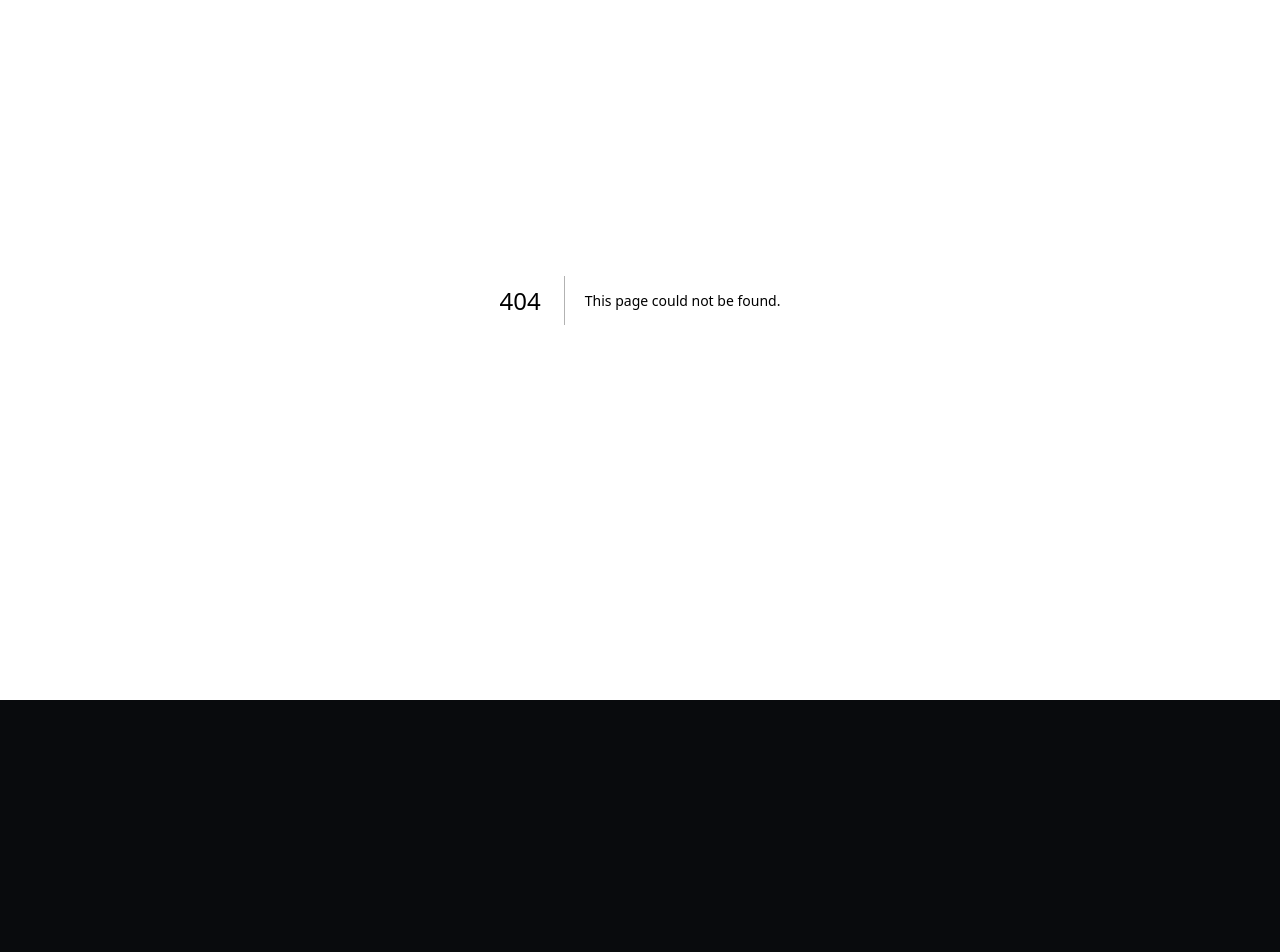
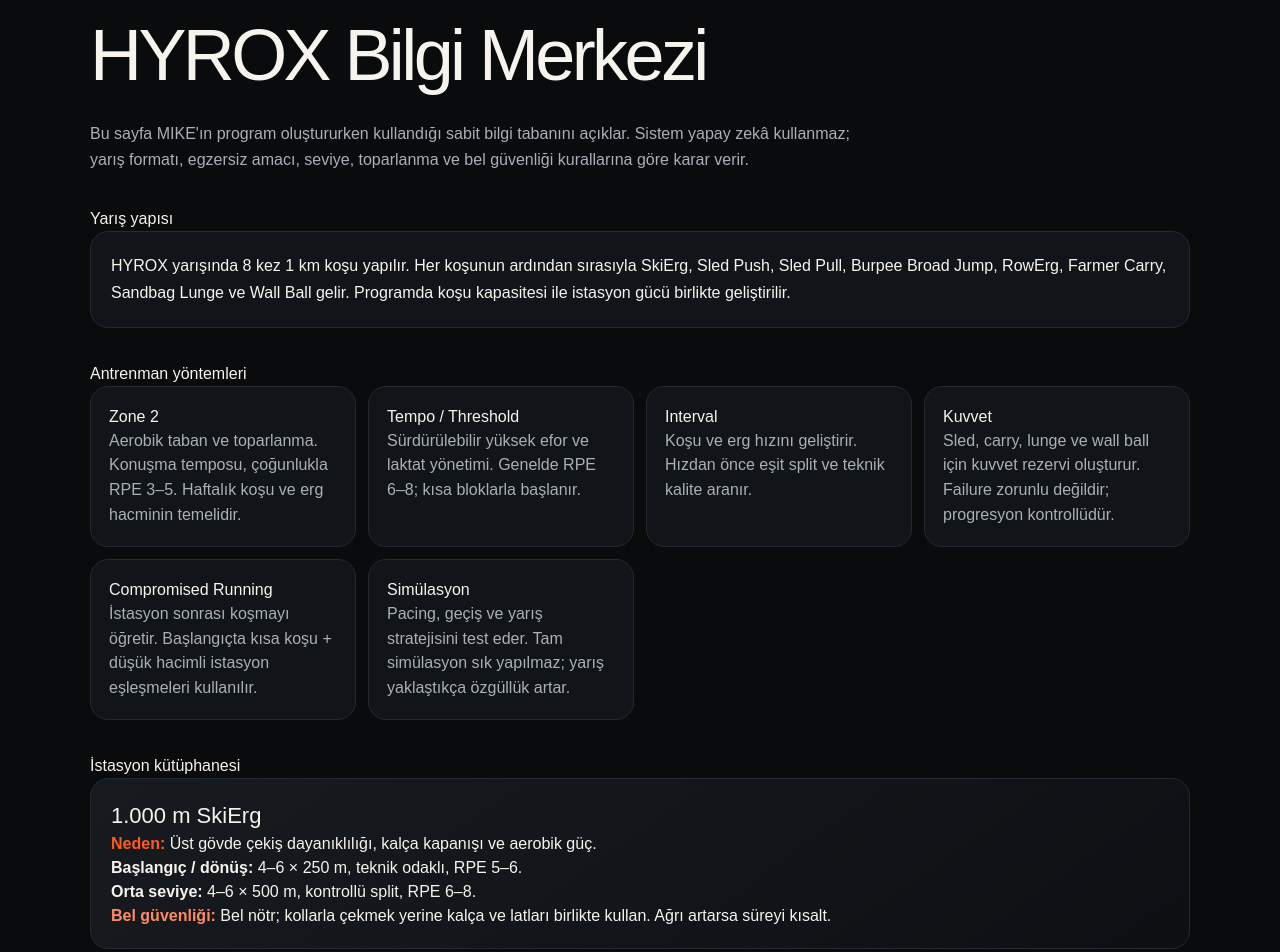
Before and after one commit to furkankesoglu/Mikehyrox, a Next.js app: page /knowledge in a window 1280 px wide. Before the commit this address had no page. Shown: the part 100-1052 px from the top of the page. Before the commit the page ends 800 px from the top, so only its background shows below. Built offline with nearby package versions, Linux system fonts and the light colour scheme.

Commit message:
Add visible HYROX knowledge center page

```diff
--- /dev/null
+++ b/app/knowledge/page.tsx
@@ -0,0 +1,68 @@
+import Link from "next/link";
+
+const stations = [
+  { name: "1.000 m SkiErg", why: "Üst gövde çekiş dayanıklılığı, kalça kapanışı ve aerobik güç.", beginner: "4–6 × 250 m, teknik odaklı, RPE 5–6.", intermediate: "4–6 × 500 m, kontrollü split, RPE 6–8.", back: "Bel nötr; kollarla çekmek yerine kalça ve latları birlikte kullan. Ağrı artarsa süreyi kısalt." },
+  { name: "Sled Push", why: "Yatay kuvvet, quadriceps dayanıklılığı ve yarışa özgü güç.", beginner: "Kısa 10–20 m setler, yarış yükünün yaklaşık %40–60'ı.", intermediate: "4–8 × 20 m; teknik bozulmadan yük veya mesafe artır.", back: "Gövdeyi kilitle, kalçayı aşırı yükseltme. Ağrı 3/10 üzerindeyse yükü azalt." },
+  { name: "Sled Pull", why: "Arka zincir, kavrama ve geriye doğru kuvvet üretimi.", beginner: "4–6 × 10–15 m, kontrollü adım.", intermediate: "4–8 × 20 m, yarışa yakın yükler kademeli.", back: "Belden çekme; ipi gövdeye yakın tut, kısa adımlarla ilerle." },
+  { name: "Burpee Broad Jump", why: "Tam vücut dayanıklılığı, yere iniş-kalkış ekonomisi ve yatay sıçrama.", beginner: "Teknik bloklar: 4–6 × 5 tekrar.", intermediate: "10–20 m tekrarlar; yorgunluk altında ritim.", back: "Kontrollü iniş ve nötr gövde. Bel semptomu varsa step-back burpee veya düşük hacim." },
+  { name: "1.000 m RowErg", why: "Aerobik güç, çekiş dayanıklılığı ve pacing becerisi.", beginner: "4–6 × 250 m veya 3 × 500 m.", intermediate: "4–6 × 500 m ya da 1.000 m testler.", back: "Bel yerine bacak-kalça-kol sırasını koru; aşırı geriye yatma." },
+  { name: "Farmer Carry", why: "Kavrama, core stabilitesi, postür ve yürüyüş ekonomisi.", beginner: "4 × 20–40 m, orta yük.", intermediate: "4–6 × 40 m, yarış yüküne kademeli yaklaşım.", back: "Kaburgaları aşağıda, yükleri eşit, kısa kontrollü adım." },
+  { name: "Sandbag Lunge / DB alternatifi", why: "Tek bacak kuvveti, kalça dayanıklılığı ve yarışa özgü lunge kapasitesi.", beginner: "3–4 × 10–20 m hafif yük.", intermediate: "4–6 × 20 m; yük ve hacim tek tek artırılır.", back: "Kısa adım, dik gövde. Yusuf için enseye dumbbell ancak ağrısız ve kontrollü." },
+  { name: "Wall Ball", why: "Squat dayanıklılığı, ritim, omuz dayanıklılığı ve final istasyonu toleransı.", beginner: "5–10 tekrar setleriyle toplam 30–50.", intermediate: "10–25 tekrar setleriyle toplam 50–100.", back: "Derinliği ağrısız aralıkta tut; gövde çökmesine izin verme." },
+];
+
+const methods = [
+  ["Zone 2", "Aerobik taban ve toparlanma. Konuşma temposu, çoğunlukla RPE 3–5. Haftalık koşu ve erg hacminin temelidir."],
+  ["Tempo / Threshold", "Sürdürülebilir yüksek efor ve laktat yönetimi. Genelde RPE 6–8; kısa bloklarla başlanır."],
+  ["Interval", "Koşu ve erg hızını geliştirir. Hızdan önce eşit split ve teknik kalite aranır."],
+  ["Kuvvet", "Sled, carry, lunge ve wall ball için kuvvet rezervi oluşturur. Failure zorunlu değildir; progresyon kontrollüdür."],
+  ["Compromised Running", "İstasyon sonrası koşmayı öğretir. Başlangıçta kısa koşu + düşük hacimli istasyon eşleşmeleri kullanılır."],
+  ["Simülasyon", "Pacing, geçiş ve yarış stratejisini test eder. Tam simülasyon sık yapılmaz; yarış yaklaştıkça özgüllük artar."],
+];
+
+export default function KnowledgePage() {
+  return (
+    <main style={{ minHeight: "100vh", background: "#090b0d", color: "#f7f4ee", padding: "28px 18px 80px" }}>
+      <div style={{ width: "min(1100px, 100%)", margin: "0 auto" }}>
+        <Link href="/" style={{ display: "inline-block", color: "#ff5a1f", textDecoration: "none", marginBottom: 24, fontWeight: 800 }}>← MIKE'a dön</Link>
+        <p style={{ color: "#ff5a1f", fontSize: 11, fontWeight: 900, letterSpacing: ".14em" }}>YUSUF BEZENG · KURAL TABANLI SİSTEM</p>
+        <h1 style={{ fontSize: "clamp(38px, 7vw, 72px)", margin: "8px 0 12px", letterSpacing: "-.05em" }}>HYROX Bilgi Merkezi</h1>
+        <p style={{ maxWidth: 780, color: "#a9b0b8", lineHeight: 1.65 }}>Bu sayfa MIKE'ın program oluştururken kullandığı sabit bilgi tabanını açıklar. Sistem yapay zekâ kullanmaz; yarış formatı, egzersiz amacı, seviye, toparlanma ve bel güvenliği kurallarına göre karar verir.</p>
+
+        <section style={{ marginTop: 34 }}>
+          <h2>Yarış yapısı</h2>
+          <div style={{ padding: 20, border: "1px solid #252a30", borderRadius: 18, background: "#111418", lineHeight: 1.7 }}>
+            HYROX yarışında 8 kez 1 km koşu yapılır. Her koşunun ardından sırasıyla SkiErg, Sled Push, Sled Pull, Burpee Broad Jump, RowErg, Farmer Carry, Sandbag Lunge ve Wall Ball gelir. Programda koşu kapasitesi ile istasyon gücü birlikte geliştirilir.
+          </div>
+        </section>
+
+        <section style={{ marginTop: 34 }}>
+          <h2>Antrenman yöntemleri</h2>
+          <div style={{ display: "grid", gridTemplateColumns: "repeat(auto-fit,minmax(260px,1fr))", gap: 12 }}>
+            {methods.map(([title, text]) => <article key={title} style={{ padding: 18, border: "1px solid #252a30", borderRadius: 18, background: "#111418" }}><h3 style={{ marginTop: 0 }}>{title}</h3><p style={{ color: "#a9b0b8", lineHeight: 1.55, marginBottom: 0 }}>{text}</p></article>)}
+          </div>
+        </section>
+
+        <section style={{ marginTop: 34 }}>
+          <h2>İstasyon kütüphanesi</h2>
+          <div style={{ display: "grid", gap: 14 }}>
+            {stations.map((station) => <article key={station.name} style={{ padding: 20, border: "1px solid #252a30", borderRadius: 18, background: "linear-gradient(145deg,#171b20,#0d1013)" }}>
+              <h3 style={{ marginTop: 0, fontSize: 22 }}>{station.name}</h3>
+              <p><strong style={{ color: "#ff5a1f" }}>Neden:</strong> {station.why}</p>
+              <p><strong>Başlangıç / dönüş:</strong> {station.beginner}</p>
+              <p><strong>Orta seviye:</strong> {station.intermediate}</p>
+              <p style={{ marginBottom: 0 }}><strong style={{ color: "#ff8b63" }}>Bel güvenliği:</strong> {station.back}</p>
+            </article>)}
+          </div>
+        </section>
+
+        <section style={{ marginTop: 34, padding: 20, border: "1px solid #ff5a1f", borderRadius: 18, background: "rgba(255,90,31,.09)" }}>
+          <h2 style={{ marginTop: 0 }}>Program karar kuralları</h2>
+          <p>Uyum yüksek, RPE kontrollü, uyku yeterli ve bel ağrısı 0–2 ise sistem yalnızca bir değişkeni küçük oranda artırır.</p>
+          <p>Bel ağrısı 3/10 üzerine çıkarsa yük veya hacim azaltılır; 5/10 ve üzeri veya yayılan ağrı, uyuşma ya da güç kaybında yeni program üretilmez.</p>
+          <p style={{ marginBottom: 0 }}>Yusuf'un ciddi bel sakatlığı geçmişi nedeniyle ağır deadlift, failure ve ani hacim artışı sistem tarafından varsayılan olarak engellenir.</p>
+        </section>
+      </div>
+    </main>
+  );
+}
```
